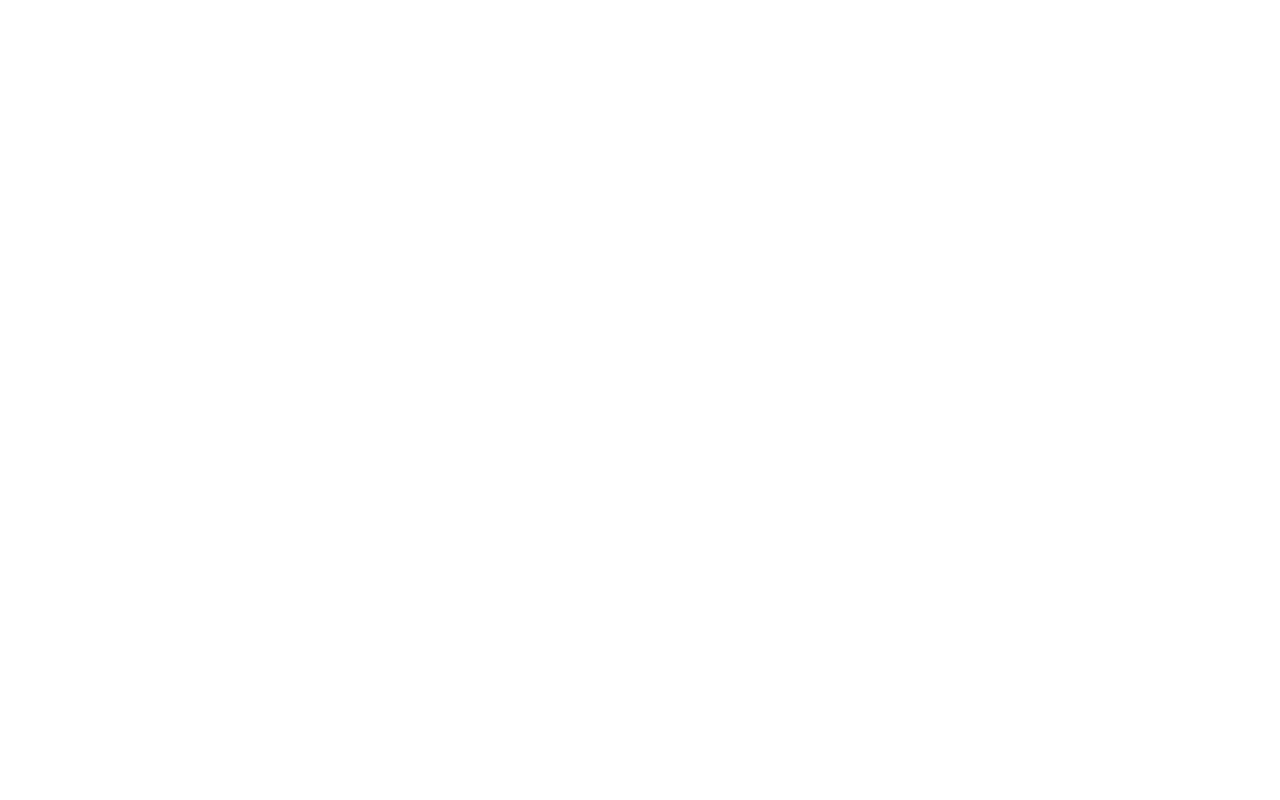
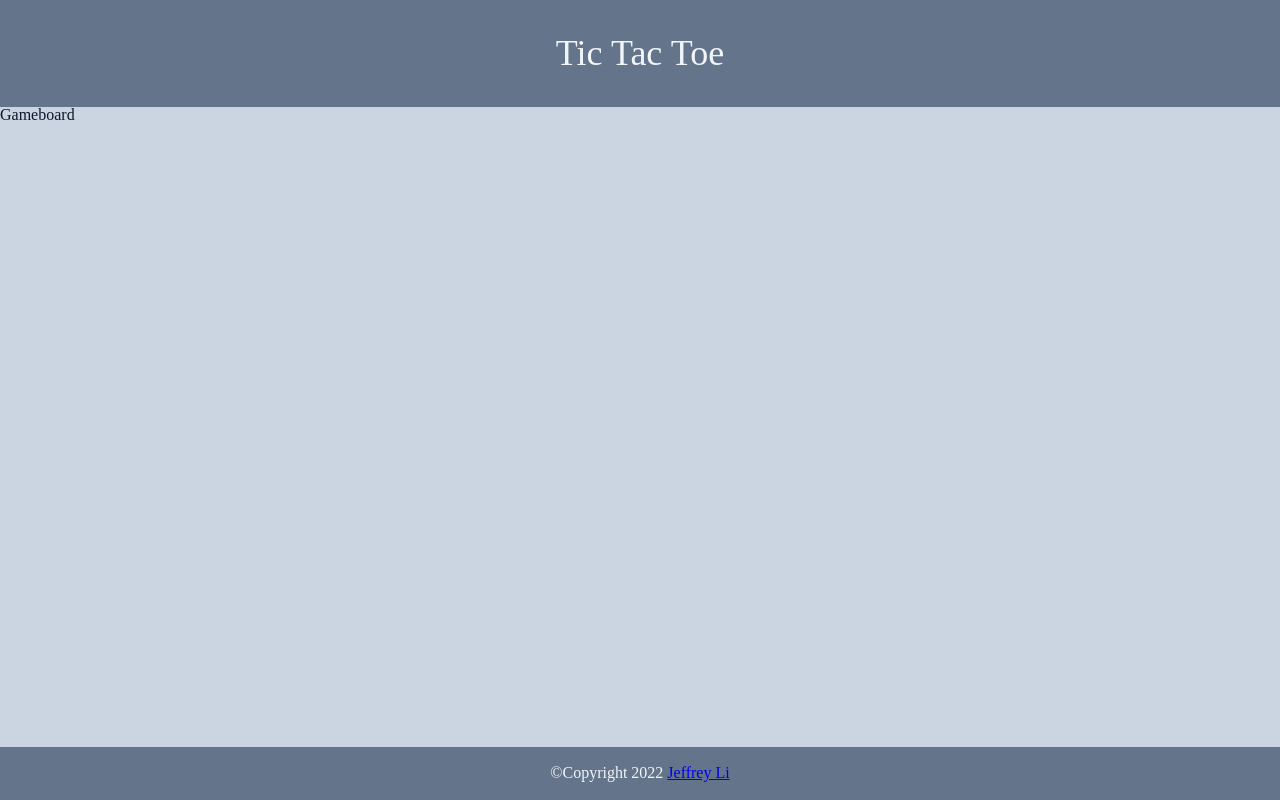
Before and after one commit to 1jeffreyli/tictactoe, a plain HTML site: page index.html in a window 1280 px wide. Drawn offline with Linux system fonts and the light colour scheme.

Commit message:
Style html

```diff
--- a/index.html
+++ b/index.html
@@ -10,6 +10,18 @@
     <script src="/script.js" defer></script>
 </head>
 <body>
-
+    <div class="wrapper">
+        <header>
+        <h1>Tic Tac Toe</h1>
+        </header>
+        <main>
+            <div class="gameboard">
+                Gameboard
+            </div>
+        </main>
+        <footer>
+            <p>©Copyright 2022 <a href="https://github.com/1jeffreyli">Jeffrey Li</a></p>
+        </footer>
+    </div>
 </body>
 </html>
--- a/styles.css
+++ b/styles.css
@@ -0,0 +1,51 @@
+:root {
+    --50: #f8fafc;
+    --100: #f1f5f9;
+    --200: #e2e8f0;
+    --300: #cbd5e1;
+    --400: #94a3b8;
+    --500: #64748b;
+    --600: #475569;
+    --700: #334155;
+    --800: #1e293b;
+    --900: #0f172a;
+}
+
+html, body {
+    height: 100%;
+}
+
+.wrapper {
+    min-height: 100%;
+    display: grid;
+    grid-template-rows: 1fr 6fr 0.5fr;
+}
+
+
+header {
+    background-color: var(--500);
+    color: var(--100);
+    display: flex;
+    align-items: center;
+    justify-content: center;
+}
+
+header h1 {
+    font-size: 36px;
+}
+
+main {
+    height: 100%;
+    background-color: var(--300);
+    color: var(--900);
+}
+
+footer {
+    grid-row-start: 3;
+    grid-row-end: 4;
+    display: flex;
+    align-items: center;
+    justify-content: center;
+    background-color: var(--500);
+    color: var(--100);
+}
```
